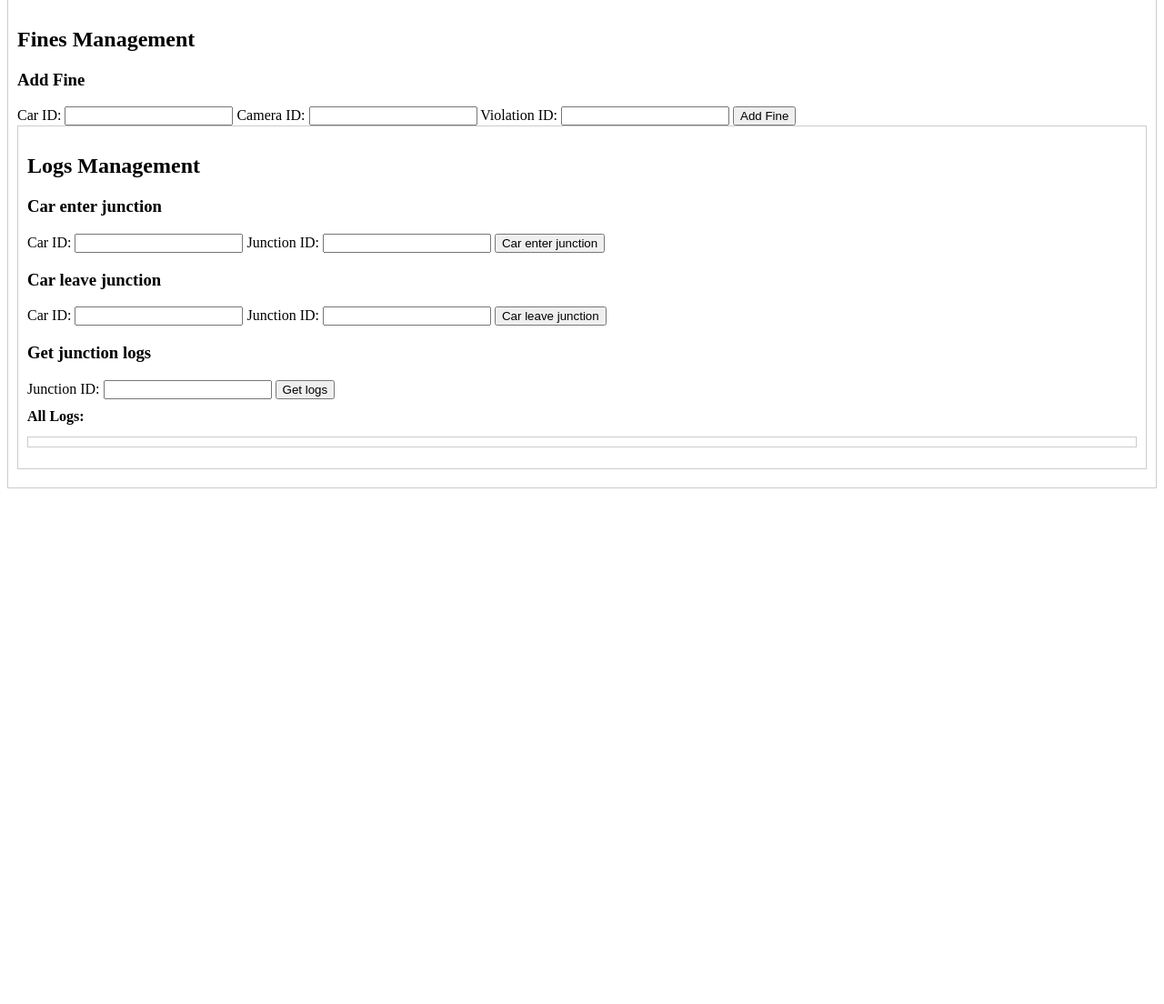
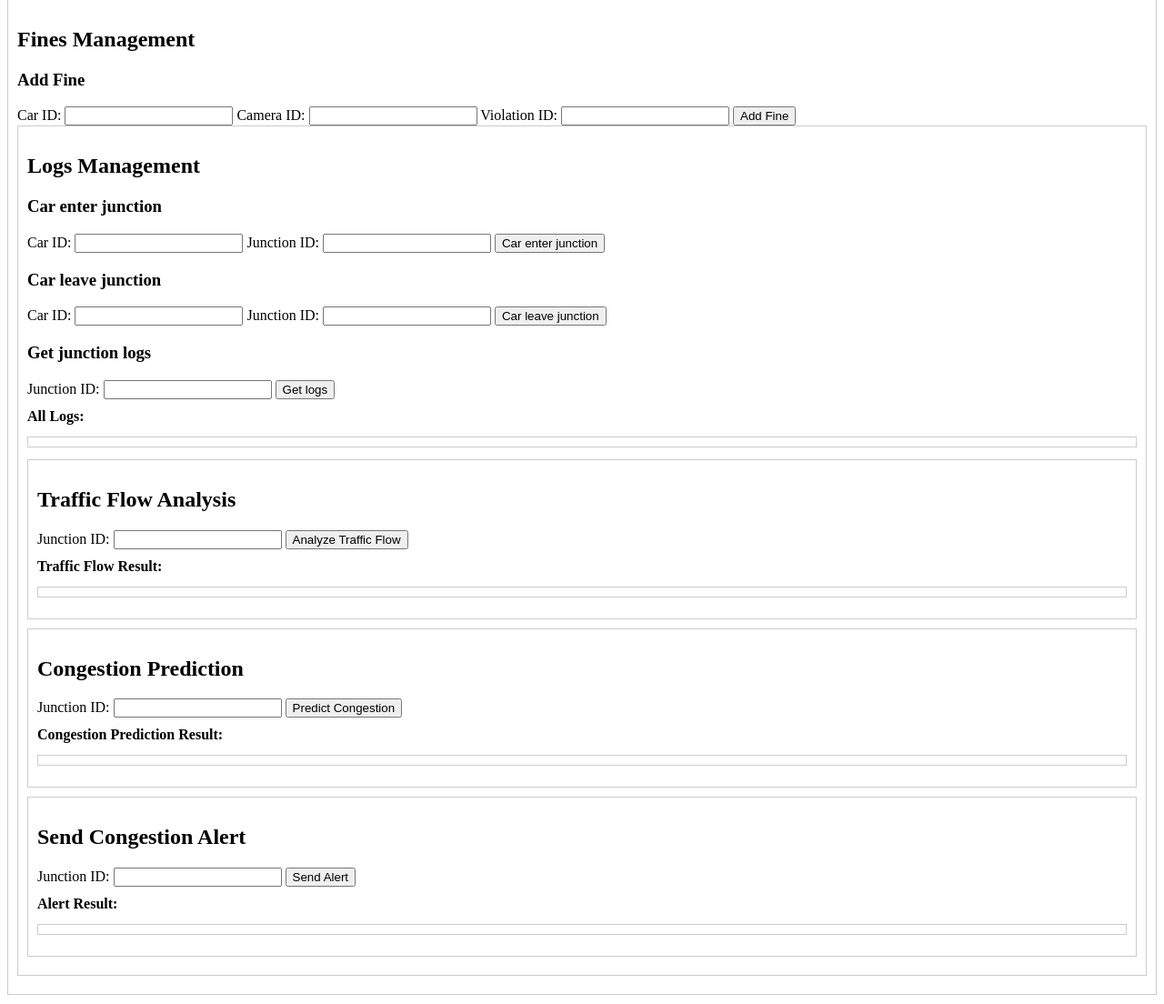
Before and after one commit to LegendaryLoona/LancasterTraficManagementProject, a Django app: template VRLPR/LicenseTracker/templates/index.html in a window 1280 px wide. Shown: the part 1998-3102 px from the top of the page at 91% size. Before the commit the page ends 2535 px from the top, so only its background shows below. Run offline with Django 5.2, Linux system fonts and the light colour scheme; the template is opened without the code that fills it, so the values that code supplies are empty.

Commit message:
Update index.html

```diff
--- a/VRLPR/LicenseTracker/templates/index.html
+++ b/VRLPR/LicenseTracker/templates/index.html
@@ -277,9 +277,92 @@
         <strong>All Logs:</strong>
         <pre id="junction_logs_result" style="color: blue; border: 1px solid #ccc; padding: 5px;"></pre>
       </div>
-
+<!-- Traffic Flow Analysis -->
+<section style="border: 1px solid #ccc; padding: 10px; margin-bottom: 10px;">
+  <h2>Traffic Flow Analysis</h2>
+  <div>
+    <label>Junction ID: </label>
+    <input type="number" id="traffic_flow_junction_id" />
+    <button onclick="analyzeTrafficFlow()">Analyze Traffic Flow</button>
+  </div>
+  <div style="margin-top: 10px;">
+    <strong>Traffic Flow Result:</strong>
+    <pre id="traffic_flow_result" style="color: blue; border: 1px solid #ccc; padding: 5px;"></pre>
+  </div>
+</section>
+<!-- prediction -->
+<section style="border: 1px solid #ccc; padding: 10px; margin-bottom: 10px;">
+  <h2>Congestion Prediction</h2>
+  <div>
+    <label>Junction ID: </label>
+    <input type="number" id="congestion_prediction_junction_id" />
+    <button onclick="predictCongestion()">Predict Congestion</button>
+  </div>
+  <div style="margin-top: 10px;">
+    <strong>Congestion Prediction Result:</strong>
+    <pre id="congestion_prediction_result" style="color: blue; border: 1px solid #ccc; padding: 5px;"></pre>
+  </div>
+</section>
+<!-- email announce -->
+<section style="border: 1px solid #ccc; padding: 10px; margin-bottom: 10px;">
+  <h2>Send Congestion Alert</h2>
+  <div>
+    <label>Junction ID: </label>
+    <input type="number" id="congestion_alert_junction_id" />
+    <button onclick="sendCongestionAlert()">Send Alert</button>
+  </div>
+  <div style="margin-top: 10px;">
+    <strong>Alert Result:</strong>
+    <pre id="congestion_alert_result" style="color: blue; border: 1px solid #ccc; padding: 5px;"></pre>
+  </div>
+</section>
 
 <script>
+  function sendCongestionAlert() {
+  const junctionId = document.getElementById('congestion_alert_junction_id').value;
+  const url = `/cars/send-congestion-alert/${junctionId}/`;
+  fetch(url)
+    .then(res => res.json())
+    .then(data => {
+      document.getElementById('congestion_alert_result').innerText = JSON.stringify(data, null, 2);
+    })
+    .catch(error => {
+      document.getElementById('congestion_alert_result').innerText = `Error: ${error.message}`;
+    });
+  }
+  function predictCongestion() {
+  const junctionId = document.getElementById('congestion_prediction_junction_id').value;
+  const url = `/cars/congestion-prediction/${junctionId}/`;
+  fetch(url)
+    .then(res => res.json())
+    .then(data => {
+      document.getElementById('congestion_prediction_result').innerText = JSON.stringify(data, null, 2);
+    })
+    .catch(error => {
+      document.getElementById('congestion_prediction_result').innerText = `Error: ${error.message}`;
+    });
+  }
+  function analyzeTrafficFlow() {
+  const junctionId = document.getElementById('traffic_flow_junction_id').value;
+  const url = `/cars/traffic-flow-analysis/${junctionId}/`;
+
+  fetch(url)
+    .then(res => {
+      if (!res.ok) {
+        throw new Error(`HTTP error! status: ${res.status}`);
+      }
+      return res.text();  // 获取 HTML 内容
+    })
+    .then(html => {
+      // 创建一个弹窗
+      const popup = window.open("", "Traffic Flow Chart", "width=600,height=400");
+      popup.document.write(html);  // 将 HTML 内容写入弹窗
+      popup.document.close();  // 关闭文档流
+    })
+    .catch(error => {
+      document.getElementById('traffic_flow_result').innerText = `Error: ${error.message}`;
+    });
+}
   function createLicense() {
     const number = document.getElementById('license_number_create').value.trim();
     const issue_date = document.getElementById('license_issue_date_create').value;
```
